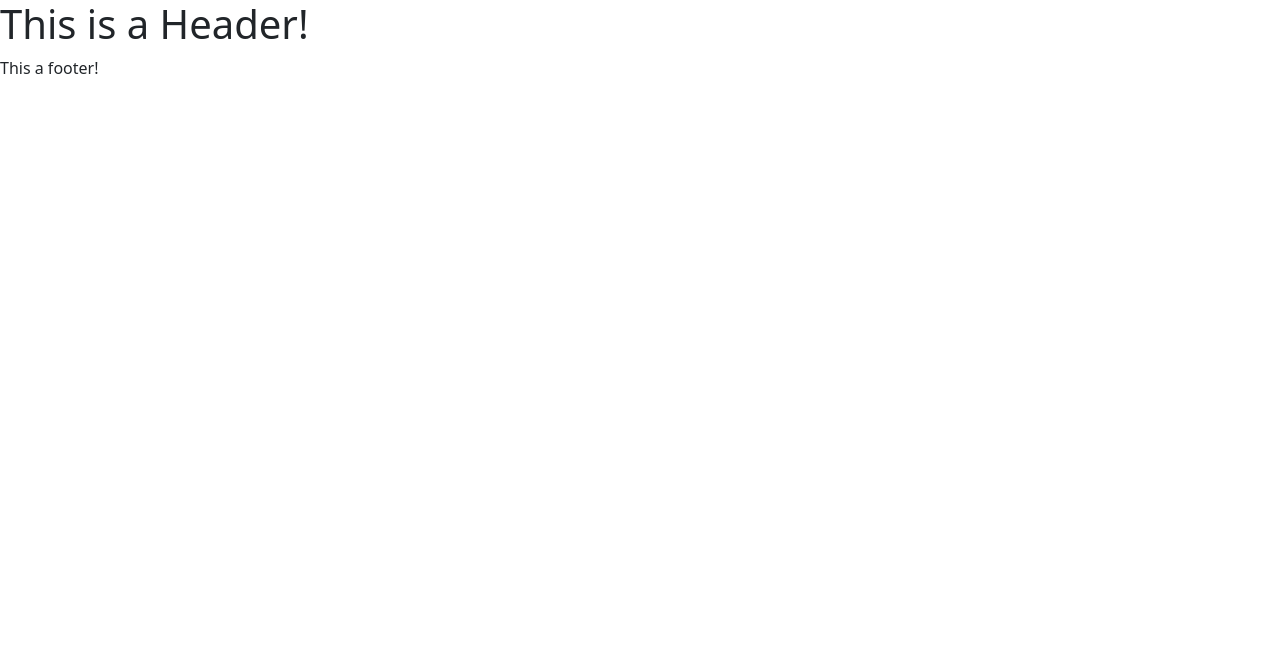
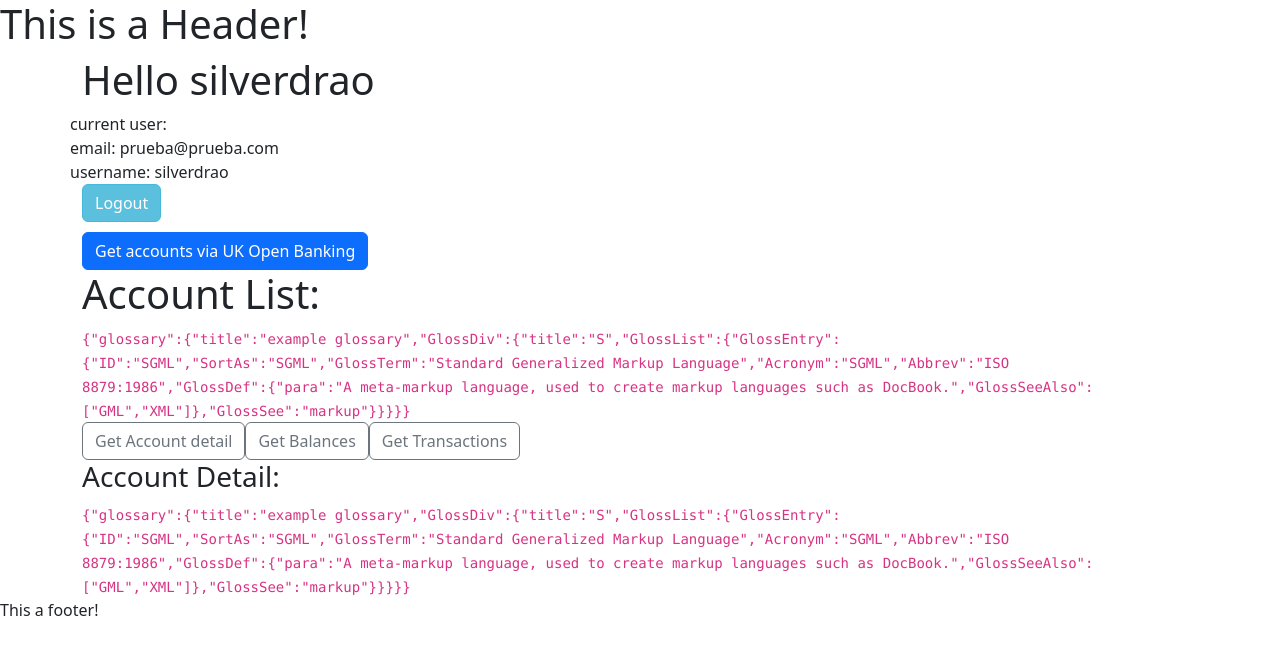
Before and after one commit to rengerden/openBankProjectClient, an Angular app: page /list-consent in a window 1280 px wide. Before the commit this address led to /. Shown: the top 654 px of the page. Built offline with nearby package versions, Linux system fonts and the light colour scheme.

Commit message:
Maquetado
Maquetación y corrección de estilos.
Se crearon variables para datos prueba

```diff
--- a/src/app/app-routing.module.ts
+++ b/src/app/app-routing.module.ts
@@ -1,7 +1,10 @@
 import { NgModule } from '@angular/core';
 import { RouterModule, Routes } from '@angular/router';
+import { ListConsentComponent } from './list-consent/list-consent.component';
 
-const routes: Routes = [];
+const routes: Routes = [
+  { path: 'list-consent', component: ListConsentComponent }
+];
 
 @NgModule({
   imports: [RouterModule.forRoot(routes)],
--- a/src/app/list-consent/list-consent.component.html
+++ b/src/app/list-consent/list-consent.component.html
@@ -1 +1,68 @@
-<p>list-consent works!</p>
+<div class="container">
+      <div class="row" *ngIf="apiStandard === 'UKOpenBanking'" >
+          <div class="row" >
+              <h1>Hello <span >{{user.username}}</span></h1>
+
+              current user: <br>
+              email: {{user.email}} <br>
+              username: {{user.username}}  <br>
+              <div>
+                <a class="btn btn-info" th:href="@{/logout}">Logout</a>
+              </div>
+              <br>
+              <br>
+          </div>
+          <div>
+              <button class="btn btn-primary" id="get_accounts">Get accounts via UK Open Banking</button>
+              <div id="account_list">
+                <h1>Account List:</h1>
+                <div>
+                  <code>{{zson}}</code><br>
+                  <button type="button" class="btn btn-outline-secondary" (click)="getDataAccount('detail')">Get Account detail</button>
+                  <button type="button" class="btn btn-outline-secondary" (click)="getDataAccount('balances')">Get Balances</button>
+                  <button type="button" class="btn btn-outline-secondary" (click)="getDataAccount('transactions')">Get Transactions</button>
+                  <div class="account_detail">
+                    <h3>Account Detail:</h3>
+                    <code>{{zson}}</code><br>
+                  </div>
+
+
+                </div>
+
+              </div>
+          </div>
+      </div>
+      <div th:case="'BerlinGroup'" class="row" *ngIf="apiStandard == 'BerlinGroup'">
+          <div class="row">
+              <h1>Hello</h1> <br>
+              Consent-ID: {{consentId}} <br>
+              Status:  {{consentStatus}}  <br>
+              Frequency per day:  {{frequencyPerDay}}  <br>
+              Recurring indicator:  {{recurringIndicator}}  <br>
+              Valid until:  {{validUntil}}  <br>
+              <div>
+                <a class="btn btn-info" th:href="@{/logout}">Create a new consent</a>
+              </div>
+              <br>
+              <br>
+          </div>
+          <div>
+              <button class="btn btn-primary"  id="get_accounts_bg">Get accounts via Berlin Group APIs using Consent-ID</button>
+              <div id="account_list_bg">
+                <h1>Account List:</h1>
+                <div>
+                  <code>{{zson}}</code><br>
+                  <button type="button" class="btn btn-outline-secondary" (click)="getDataAccount('detail')">Get Account detail</button>
+                  <button type="button" class="btn btn-outline-secondary" (click)="getDataAccount('balances')">Get Balances</button>
+                  <button type="button" class="btn btn-outline-secondary" (click)="getDataAccount('transactions')">Get Transactions</button>
+                  <div class="account_detail">
+                    <h3>Account Detail:</h3>
+                    <code>{{zson}}</code><br>
+                  </div>
+
+                </div>
+
+              </div>
+          </div>
+      </div>
+</div>
--- a/src/app/list-consent/list-consent.component.scss
+++ b/src/app/list-consent/list-consent.component.scss
@@ -0,0 +1,7 @@
+hr { background-color: blue; height: 2px; border: 0; }
+
+.btn-info {
+  color: #fff;
+  background-color: #5bc0de;
+  border-color: #46b8da;
+}
--- a/src/app/list-consent/list-consent.component.ts
+++ b/src/app/list-consent/list-consent.component.ts
@@ -7,6 +7,33 @@ import { Component, OnInit } from '@angular/core';
 })
 export class ListConsentComponent implements OnInit {
 
+  apiStandard :string = 'UKOpenBanking';//BerlinGroup  UKOpenBanking
+
+  user = {
+    username: 'silverdrao',
+    email: 'prueba@prueba.com'
+  }
+
+
+  consentId = '';
+  consentStatus = '';
+  frequencyPerDay = '';
+  recurringIndicator = '';
+  validUntil = '';
+
+
+
+  zson = '{"glossary":{"title":"example glossary","GlossDiv":{"title":"S","GlossList":{"GlossEntry":{"ID":"SGML","SortAs":"SGML","GlossTerm":"Standard Generalized Markup Language","Acronym":"SGML","Abbrev":"ISO 8879:1986","GlossDef":{"para":"A meta-markup language, used to create markup languages such as DocBook.","GlossSeeAlso":["GML","XML"]},"GlossSee":"markup"}}}}}';
+  account = {
+    AccountId: ''
+  }
+
+  getDataAccount(type: string){
+    const AccountId = this.account.AccountId;
+
+  }
+
+
   constructor() { }
 
   ngOnInit(): void {
```
